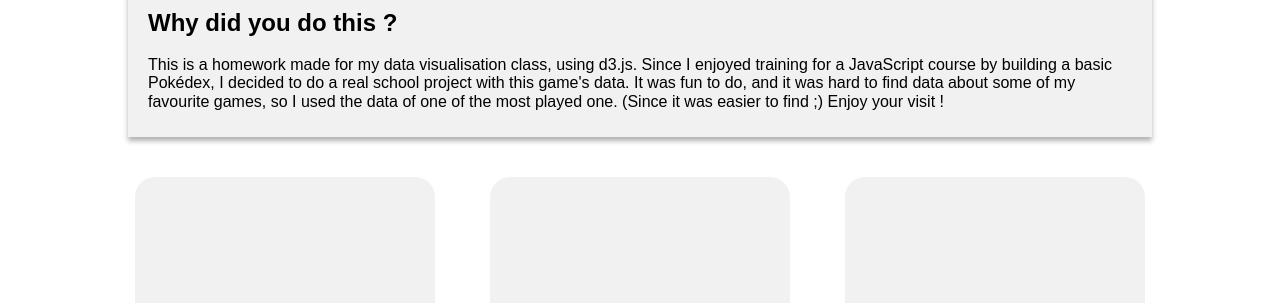
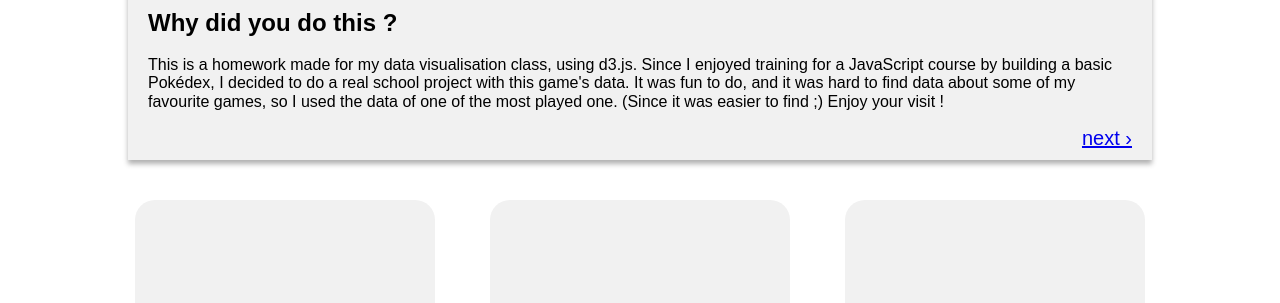
Before and after one commit to dk-xy/pokemon-datavis, a website built with webpack: page public/index.html in a window 1280 px wide. Shown: the part 464-767 px from the top of the page. Built offline with nearby package versions, Linux system fonts and the light colour scheme; files whose address does not match are found by name.

Commit message:
ajoute bouton next

```diff
--- a/public/index.html
+++ b/public/index.html
@@ -64,6 +64,7 @@
                 data of one of the most played one. (Since it was easier to find ;)
                 Enjoy your visit !
             </p>
+            <div class="mini-nav"> <a href="#types">next ›</a></div>
         </div>
         <div class="homeButtonContainer">
             <div class="homeElement type-button types">
@@ -89,6 +90,7 @@
             <p>
                 You can hover on the nodes to see the type relations ! However, you can find a better breakdown on the competitive section
             </p>
+            <div class="mini-nav"> <a href="#stats">next ›</a></div>
         </div>
     </div>
 
@@ -103,6 +105,7 @@
                 a different way.
                 Here, you can explore a breakdown of pokemon's stats by type, with a red line defining de median value.
             </p>
+            <div class="mini-nav"><a href="#competitive">next ›</a></div>
         </div>
         <div class="statsContainer">
             <div class="bug stats-chart"></div>
--- a/src/css/index.css
+++ b/src/css/index.css
@@ -225,3 +225,15 @@ font-size: 20px;
       font-size: 20px;
       font-weight: 700;
   }
+
+
+
+  .mini-nav{
+      text-align: right;
+  }
+  .mini-nav a{
+      font-size: 20px !important;
+      font-weight: 400 !important;
+      margin-top:20px;
+      text-align: right;
+  }
```
